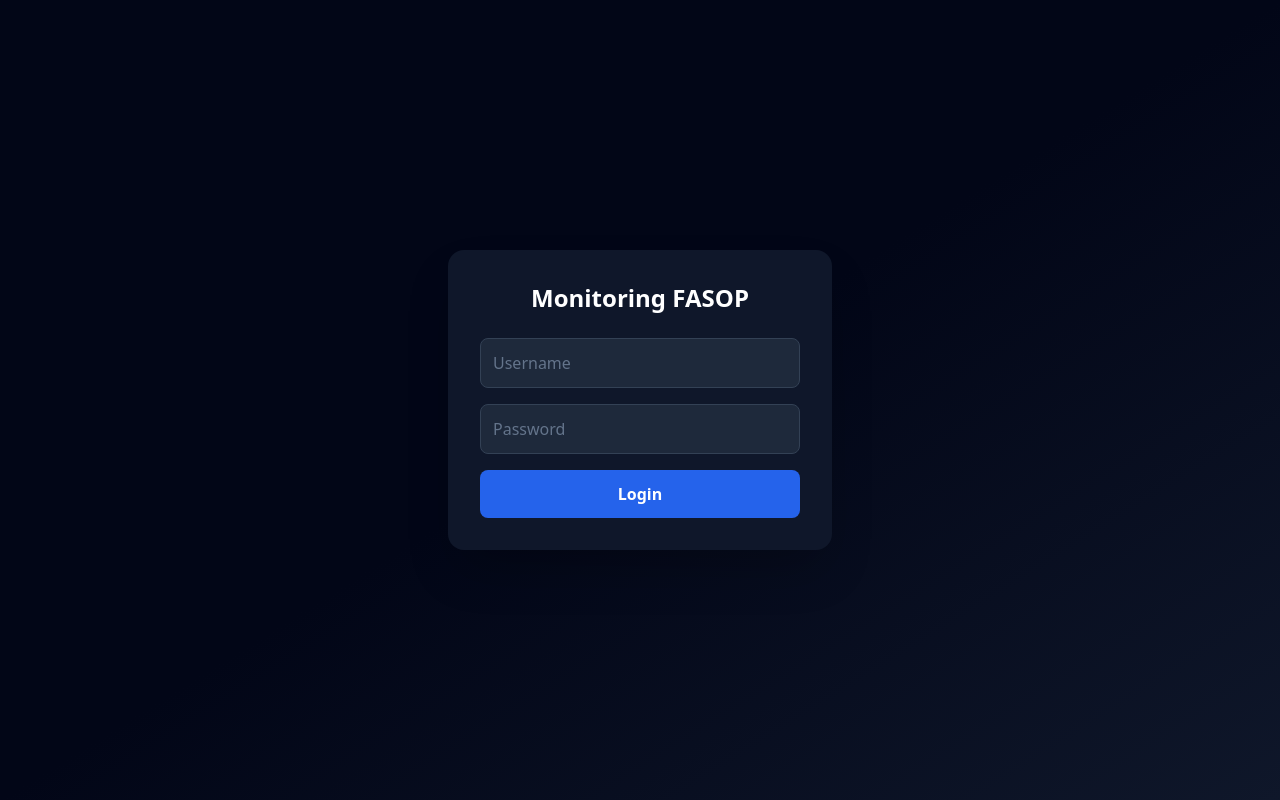
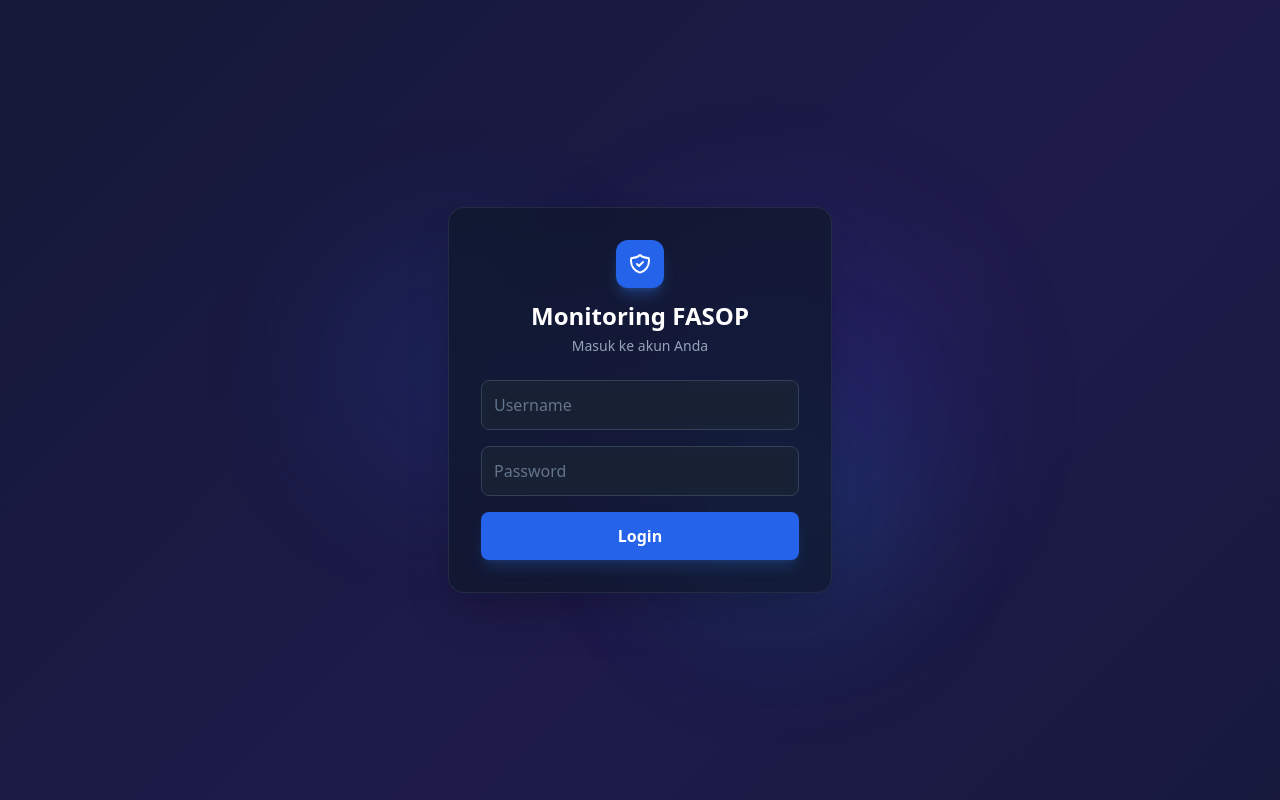
Before and after one commit to SemalCool99/monitoring-fasop, a Next.js app: page /login in a window 1280 px wide. Built offline with nearby package versions, Linux system fonts and the light colour scheme; no server answers.

Commit message:
Perbaiki layout min-h-screen dan warna judul Users

```diff
--- a/app/dashboard/page.tsx
+++ b/app/dashboard/page.tsx
@@ -68,9 +68,9 @@ export default async function Dashboard({ searchParams }: { searchParams: Promis
   ];
 
   return (
-    <div>
+    <div className="dark:bg-slate-950 dark:text-white min-h-screen p-4">
       <div className="flex flex-wrap justify-between items-center gap-2 mb-4">
-        <h1 className="text-2xl font-bold">Dashboard</h1>
+        <h1 className="text-2xl font-bold text-slate-900 dark:text-white">Dashboard</h1>
         <FilterTahunDashboard tahun={fTahun} daftarTahun={daftarTahun} />
       </div>
 
--- a/app/globals.css
+++ b/app/globals.css
@@ -1,3 +1,35 @@
 @tailwind base;
 @tailwind components;
 @tailwind utilities;
+
+body:not(:has(.sidebar)) {
+  background: transparent !important;
+}
+
+@keyframes gradientShift {
+  0% { background-position: 0% 50%; }
+  50% { background-position: 100% 50%; }
+  100% { background-position: 0% 50%; }
+}
+@keyframes float1 {
+  0%, 100% { transform: translateY(0px) translateX(0px); opacity: 0.15; }
+  33% { transform: translateY(-40px) translateX(20px); opacity: 0.25; }
+  66% { transform: translateY(20px) translateX(-15px); opacity: 0.1; }
+}
+@keyframes float2 {
+  0%, 100% { transform: translateY(0px) translateX(0px); opacity: 0.1; }
+  33% { transform: translateY(30px) translateX(-25px); opacity: 0.2; }
+  66% { transform: translateY(-20px) translateX(20px); opacity: 0.15; }
+}
+@keyframes float3 {
+  0%, 100% { transform: translateY(0px) translateX(0px); opacity: 0.12; }
+  50% { transform: translateY(-35px) translateX(30px); opacity: 0.22; }
+}
+.bg-animated {
+  background: linear-gradient(-45deg, #0f172a, #1e1b4b, #0f172a, #1e3a5f, #0f172a);
+  background-size: 400% 400%;
+  animation: gradientShift 12s ease infinite;
+}
+.orb1 { animation: float1 8s ease-in-out infinite; }
+.orb2 { animation: float2 10s ease-in-out infinite; }
+.orb3 { animation: float3 7s ease-in-out infinite; }
--- a/app/layout.tsx
+++ b/app/layout.tsx
@@ -19,9 +19,9 @@ export default async function RootLayout({ children }: { children: ReactNode })
 
   return (
     <html lang="id" className={tema === "dark" ? "dark" : ""}>
-      <body className="bg-gradient-to-br from-sky-100 via-white to-indigo-100 text-gray-900 dark:from-slate-950 dark:via-slate-950 dark:to-slate-900 dark:text-slate-100">
+      <body className="min-h-screen bg-gradient-to-br from-sky-100 via-white to-indigo-100 text-gray-900 dark:from-slate-950 dark:via-slate-950 dark:to-slate-900 dark:text-slate-100">
         {session ? (
-          <div className="flex flex-col md:flex-row">
+          <div className="flex flex-col md:flex-row min-h-screen">
             <Sidebar role={session.role} tema={tema} />
             <main className="flex-1 p-4 md:p-6">{children}</main>
           </div>
--- a/app/login/page.tsx
+++ b/app/login/page.tsx
@@ -4,18 +4,36 @@ import { useActionState } from "react";
 import { login } from "./actions";
 
 const input =
-  "w-full p-3 border border-gray-300 rounded-lg bg-white text-gray-900 placeholder-gray-400 focus:outline-none focus:ring-2 focus:ring-blue-500 dark:bg-slate-800 dark:border-slate-700 dark:text-white dark:placeholder-slate-500";
+  "w-full p-3 border border-slate-700 rounded-lg bg-slate-800/60 text-white placeholder-slate-500 focus:outline-none focus:ring-2 focus:ring-blue-500 backdrop-blur-sm";
 
 export default function Login() {
   const [state, action, pending] = useActionState(login, null);
 
   return (
-    <div className="min-h-screen flex items-center justify-center">
-      <form action={action} className="bg-white rounded-2xl p-8 shadow-2xl w-96 dark:bg-slate-900">
-        <h1 className="text-2xl font-bold mb-6 text-center text-gray-800 dark:text-white">Monitoring FASOP</h1>
+    <>
+      <div className="bg-animated fixed inset-0 flex items-center justify-center overflow-hidden">
+        {/* Orbs */}
+        <div className="orb1 absolute top-1/4 left-1/4 w-72 h-72 bg-blue-600 rounded-full filter blur-3xl pointer-events-none" />
+        <div className="orb2 absolute bottom-1/4 right-1/4 w-96 h-96 bg-indigo-700 rounded-full filter blur-3xl pointer-events-none" />
+        <div className="orb3 absolute top-1/2 left-1/2 w-64 h-64 bg-cyan-700 rounded-full filter blur-3xl pointer-events-none" />
+
+        {/* Card */}
+        <form
+          action={action}
+          className="relative z-10 bg-slate-900/70 backdrop-blur-md border border-slate-700/50 rounded-2xl p-8 shadow-2xl w-96"
+        >
+          <div className="flex flex-col items-center mb-6">
+            <div className="w-12 h-12 rounded-xl bg-blue-600 flex items-center justify-center mb-3 shadow-lg shadow-blue-500/30">
+              <svg className="w-6 h-6 text-white" fill="none" stroke="currentColor" viewBox="0 0 24 24">
+                <path strokeLinecap="round" strokeLinejoin="round" strokeWidth={2} d="M9 12l2 2 4-4m5.618-4.016A11.955 11.955 0 0112 2.944a11.955 11.955 0 01-8.618 3.04A12.02 12.02 0 003 9c0 5.591 3.824 10.29 9 11.622 5.176-1.332 9-6.03 9-11.622 0-1.042-.133-2.052-.382-3.016z" />
+              </svg>
+            </div>
+            <h1 className="text-2xl font-bold text-white">Monitoring FASOP</h1>
+            <p className="text-slate-400 text-sm mt-1">Masuk ke akun Anda</p>
+          </div>
 
           {state?.error && (
-          <div className="mb-4 p-3 bg-red-50 border border-red-200 text-red-700 rounded-lg text-sm dark:bg-red-500/10 dark:border-red-500/30 dark:text-red-400">
+            <div className="mb-4 p-3 bg-red-500/10 border border-red-500/30 text-red-400 rounded-lg text-sm">
               {state.error}
             </div>
           )}
@@ -26,12 +44,13 @@ export default function Login() {
             <button
               type="submit"
               disabled={pending}
-            className="w-full bg-blue-600 hover:bg-blue-700 text-white p-3 rounded-lg font-semibold disabled:opacity-50"
+              className="w-full bg-blue-600 hover:bg-blue-500 active:bg-blue-700 text-white p-3 rounded-lg font-semibold disabled:opacity-50 transition-colors duration-200 shadow-lg shadow-blue-500/20"
             >
               {pending ? "Memproses..." : "Login"}
             </button>
           </div>
         </form>
       </div>
+    </>
   );
 }
--- a/app/pekerjaan/page.tsx
+++ b/app/pekerjaan/page.tsx
@@ -101,10 +101,10 @@ export default async function Pekerjaan({ searchParams }: { searchParams: Promis
   };
 
   return (
-    <div>
+    <div className="dark:bg-slate-950 dark:text-white min-h-screen p-4">
       <Toast kode={sp.sukses ?? null} />
       <div className="flex flex-wrap justify-between items-center gap-2 mb-4">
-        <h1 className="text-2xl font-bold">Daftar Pekerjaan ({tersaring.length})</h1>
+        <h1 className="text-2xl font-bold text-slate-900 dark:text-white">Daftar Pekerjaan ({tersaring.length})</h1>
         <div className="flex gap-2">
           {admin && (
             <>
--- a/app/users/page.tsx
+++ b/app/users/page.tsx
@@ -11,7 +11,7 @@ export default async function Users() {
 
   return (
     <div>
-      <h1 className="text-2xl font-bold mb-4">Manajemen Users ({users.length})</h1>
+      <h1 className="text-2xl font-bold mb-4 text-gray-900 dark:text-white">Manajemen Users ({users.length})</h1>
 
       <form action={tambahUser} className="flex flex-wrap gap-2 mb-4 bg-white border border-gray-200 rounded-xl p-4 dark:bg-slate-900 dark:border-slate-800">
         <input name="username" placeholder="Username baru" className={`${input} flex-1 min-w-[150px]`} required />
```
Lines whose indentation alone changed are shown as unchanged.
